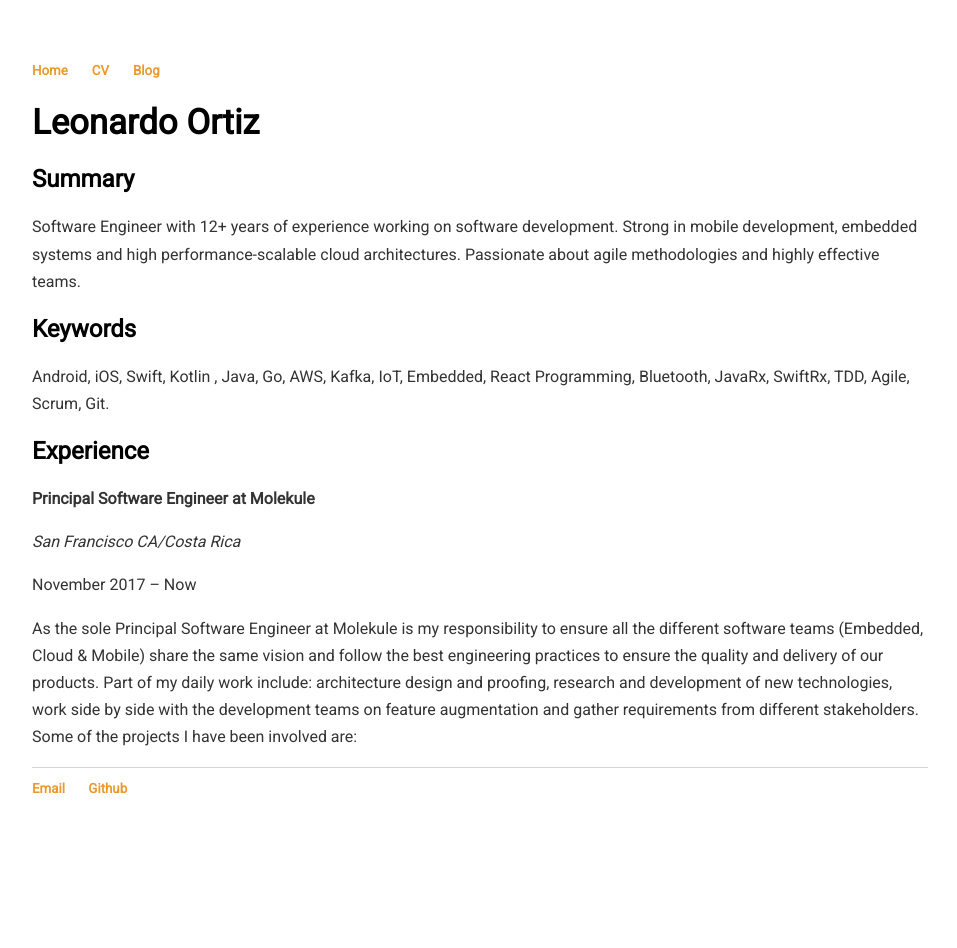
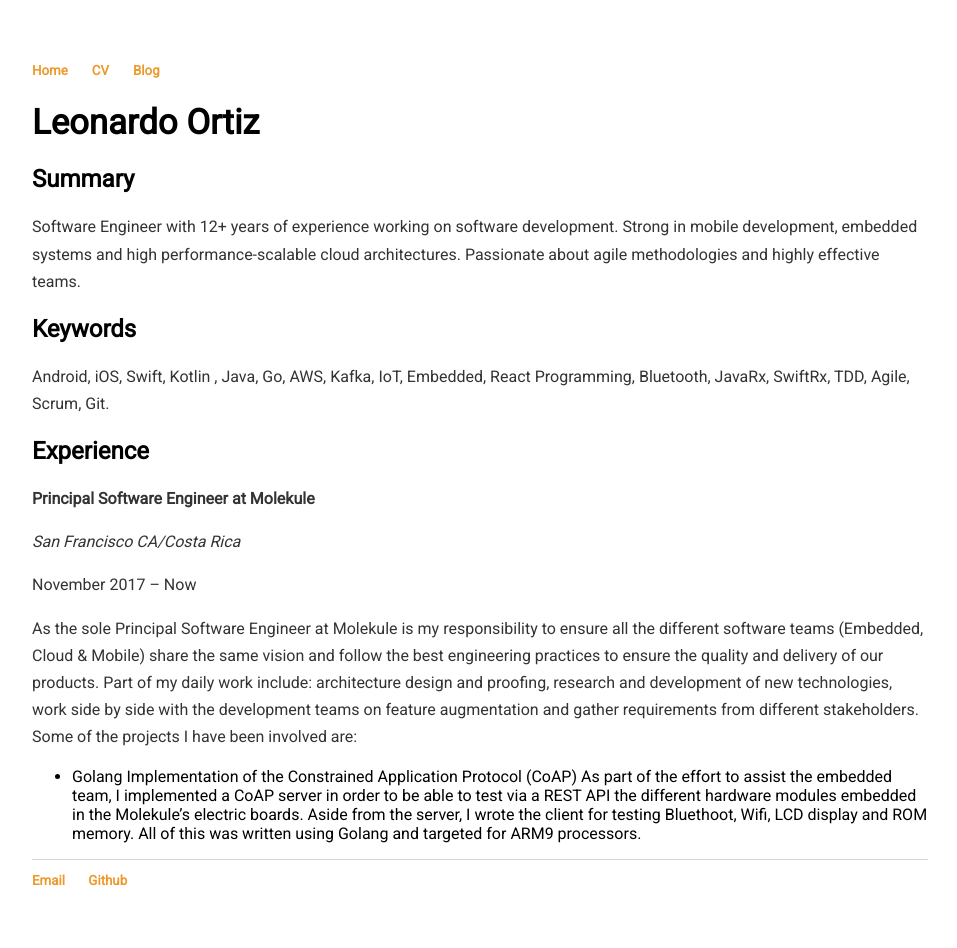
Before and after one commit to leohackerman/leohackerman.github.io, a Jekyll site: the page built from cv/cv.md, in a window 1280 px wide. Shown: the whole page, without its empty margins (160-1117 px from the left). Built offline with Jekyll 4.4.1, drawn with Linux system fonts in a browser that asks for light colours; before the commit the page ends 900 px from its top, so only the background shows below that.

Commit message:
Update cv.md

```diff
--- a/cv/cv.md
+++ b/cv/cv.md
@@ -17,3 +17,5 @@ _San Francisco CA/Costa Rica_
 November 2017 – Now
 <p/>
 As the sole Principal Software Engineer at Molekule is my responsibility to ensure all the different software teams (Embedded, Cloud & Mobile) share the same vision and follow the best engineering practices to ensure the quality and delivery of our products. Part of my daily work include: architecture design and proofing, research and development of new technologies, work side by side with the development teams on feature augmentation and gather requirements from different stakeholders. Some of the projects I have been involved are:
+- Golang Implementation of the Constrained Application Protocol (CoAP)
+As part of the effort to assist the embedded team, I implemented a CoAP server in order to be able to test via a REST API the different hardware modules embedded in the Molekule’s electric boards. Aside from the server, I wrote the client for testing Bluethoot, Wifi, LCD display and ROM memory. All of this was written using Golang and targeted for ARM9 processors.
```
